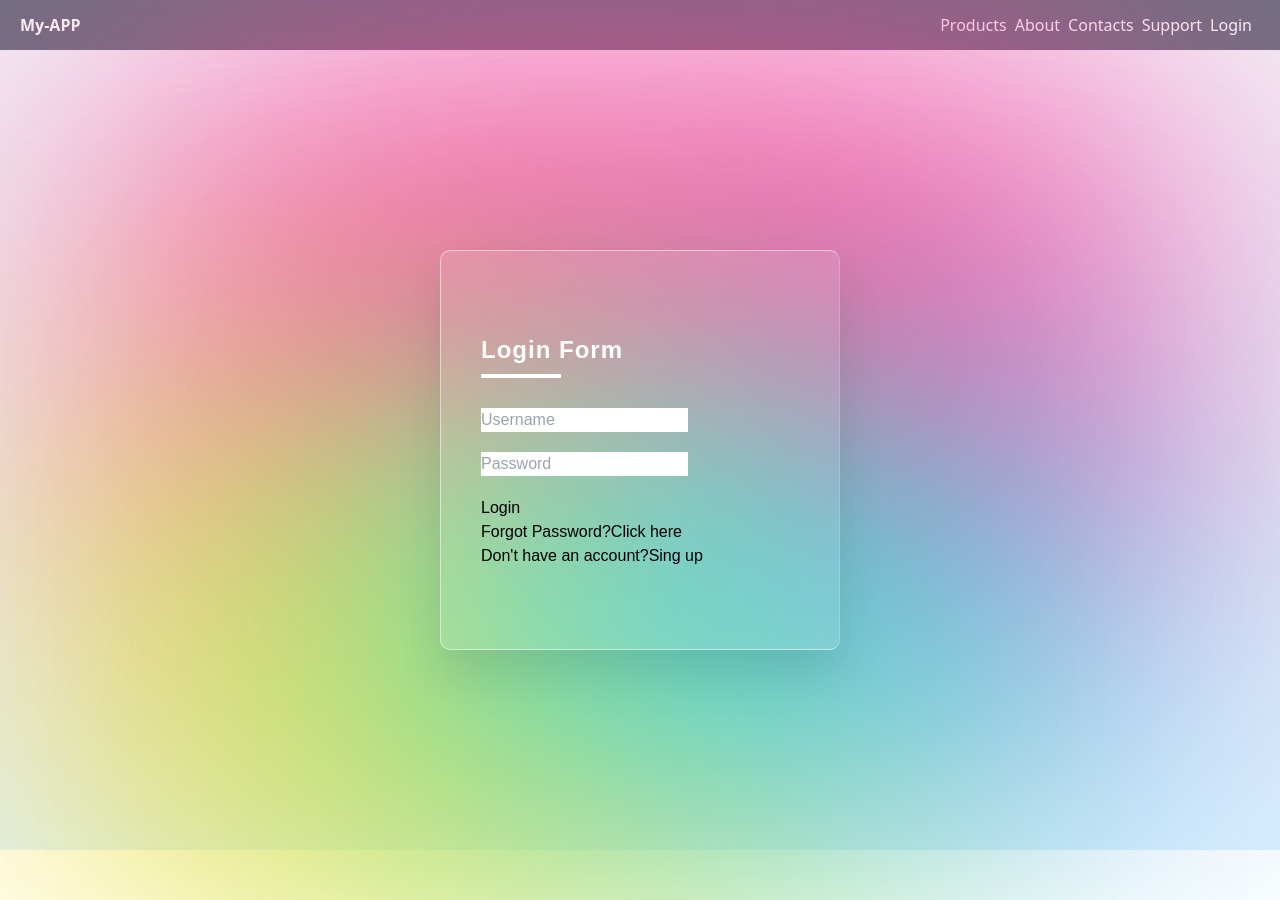
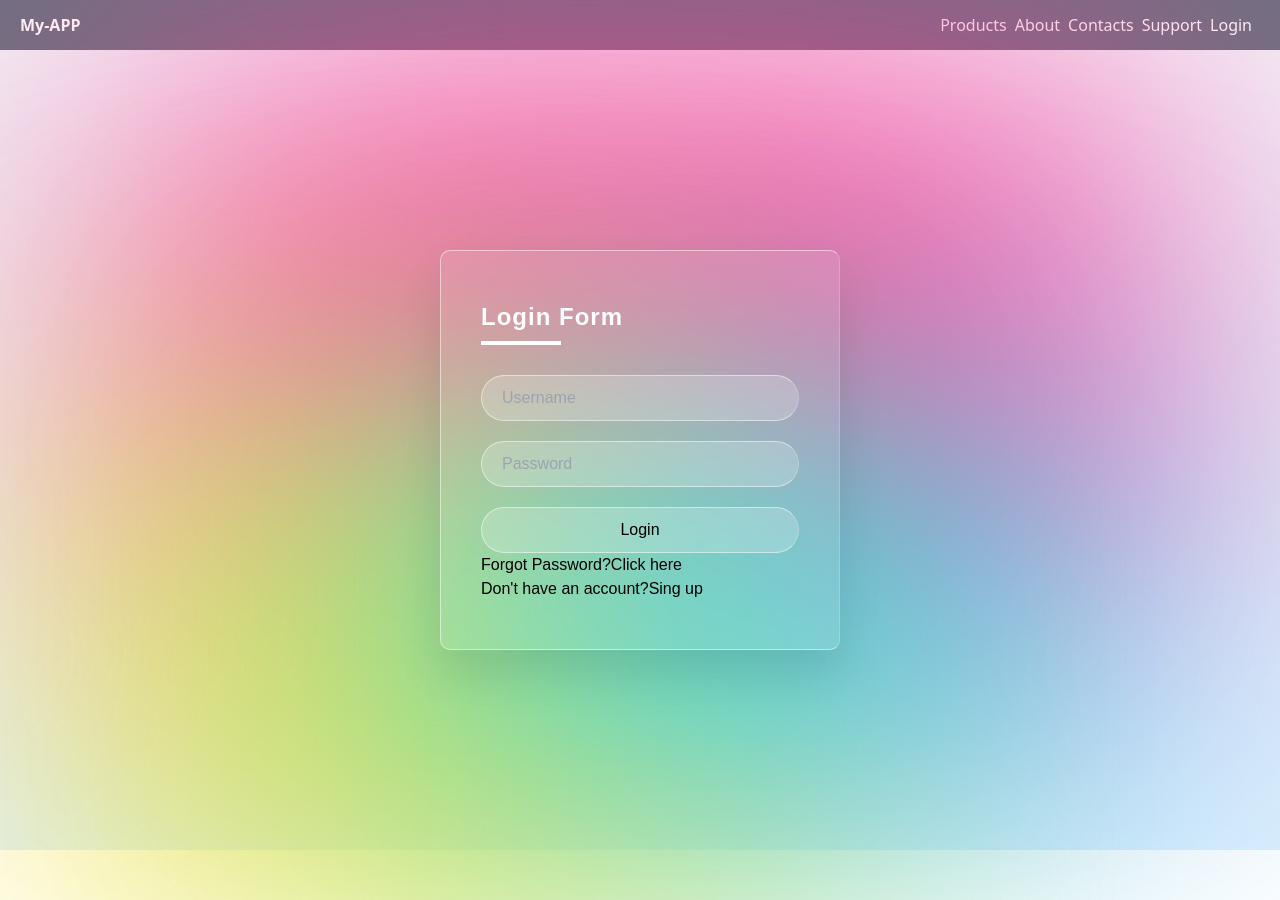
Before and after one commit to coolcrazyfox/shop-app, a React (Create React App) app: page /#/login in a window 1280 px wide. Built offline with nearby package versions, Linux system fonts and the light colour scheme.

Commit message:
changing LoginPage.tsx

```diff
--- a/src/pages/Login.module.css
+++ b/src/pages/Login.module.css
@@ -93,3 +93,14 @@ section .color:nth-child(3) {
     width: 100%;
     margin-top: 20px;
 }
+.form .inputBox input{
+    width: 100%;
+    background: rgba(255,255,255,0.2);
+    border: none;
+    outline: none;
+    padding: 10px 20px;
+    border-radius: 35px;
+    border: 1px solid rgba(255, 255, 255, 0.5);
+    border-right: 1px solid rgba(255, 255, 255, 0.2);
+    border-bottom: 1px solid rgba(255, 255, 255, 0.5);
+}
```
